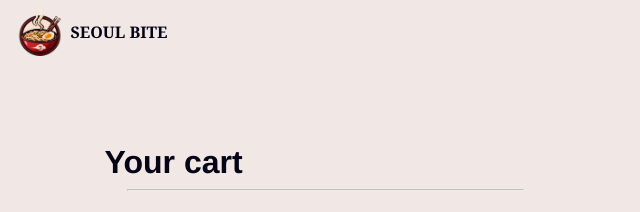
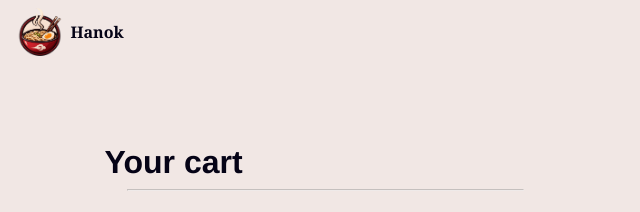
Before and after one commit to un-2known/IT-Task, a plain HTML site: page checkout.html in a window 1280 px wide. Shown: the top 212 px of the page, 0-640 px from the left. Drawn offline with Linux system fonts and the light colour scheme.

Commit message:
Rename site brand to Hanok
Co-authored-by: Copilot <223556219+Copilot@users.noreply.github.com>

```diff
--- a/checkout.html
+++ b/checkout.html
@@ -4,7 +4,7 @@
 <head>
    <meta charset="UTF-8" />
    <meta name="viewport" content="width=device-width, initial-scale=1.0" />
-   <title>SEOUL BITE</title>
+   <title>Hanok</title>
    <link rel="shortcut icon" href="pics/logo.png" type="image/x-icon" />
    <link rel="stylesheet" href="style.css" />
 </head>
@@ -13,7 +13,7 @@
    <nav>
       <div class="brand">
          <img src="pics/logo.png" alt="logo" id="logo" />
-         <span class="brand-name">SEOUL BITE</span>
+         <span class="brand-name">Hanok</span>
       </div>
 
       <ul>
```
Also changed, not shown: food/Bibimbap.html (+2 -2 lines), food/Kimichi.html (+2 -2 lines), food/Ramyun.html (+2 -2 lines), food/Tteokbokki.html (+2 -2 lines), home.html (+2 -2 lines).
